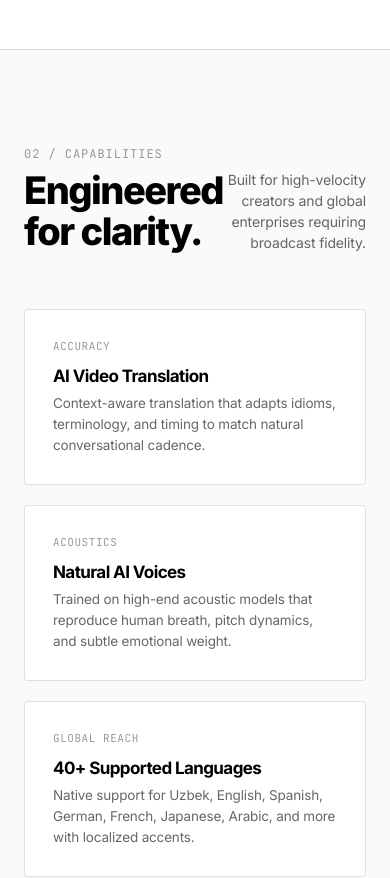
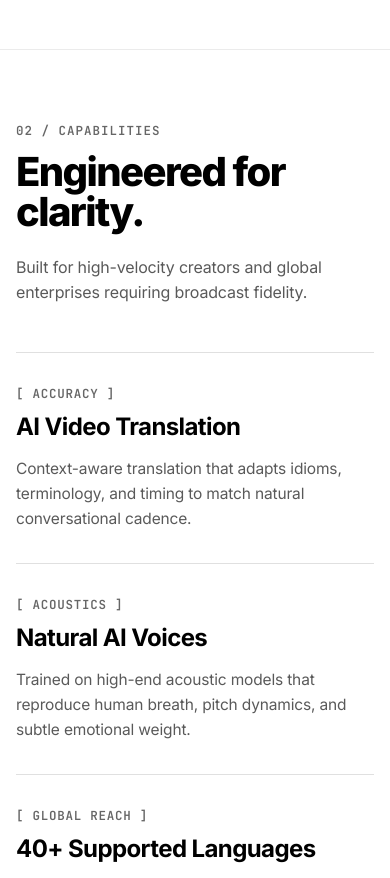
Before and after one commit to bahodr-dev/dubbing.io, a React (Vite) app: page / in a window 390 px wide. Shown: the part 2840-3718 px from the top of the page. Built offline with nearby package versions, Linux system fonts and the light colour scheme.

Commit message:
feat(tech-specs): redesign Features section into high-end architectural technical specification rows

```diff
--- a/src/index.css
+++ b/src/index.css
@@ -544,7 +544,8 @@ h1, h2, h3, h4, h5, h6 {
   .hero-stagger-2,
   .hero-stagger-3,
   .hero-stagger-4,
-  .hero-stagger-5 {
+  .hero-stagger-5,
+  .tech-spec-row {
     animation: none !important;
     transform: none !important;
     opacity: 1 !important;
@@ -588,6 +589,80 @@ h1, h2, h3, h4, h5, h6 {
   justify-content: center;
   padding: 0 8px;
   min-width: 90px;
+}
+
+/* Technical Specification / Features Section System */
+.tech-spec-section {
+  padding: 160px 0;
+  background-color: var(--c-white);
+  border-top: var(--border-subtle);
+}
+
+.tech-spec-container {
+  max-width: 1440px;
+  margin: 0 auto;
+  padding: 0 48px;
+}
+
+.tech-spec-header {
+  margin-bottom: 72px;
+}
+
+.tech-spec-row {
+  display: grid;
+  grid-template-columns: 140px minmax(280px, 0.9fr) minmax(320px, 1.2fr);
+  align-items: baseline;
+  gap: 36px;
+  padding: 44px 0;
+  min-height: 160px;
+  border-top: 1px solid rgba(0, 0, 0, 0.12);
+  background-color: var(--c-white);
+  transition: background-color 180ms ease-out, border-color 180ms ease-out;
+}
+
+.tech-spec-row:last-child {
+  border-bottom: 1px solid rgba(0, 0, 0, 0.12);
+}
+
+.tech-spec-row:hover {
+  background-color: rgba(0, 0, 0, 0.015);
+  border-top-color: rgba(0, 0, 0, 0.45);
+}
+
+.tech-spec-tag {
+  font-family: var(--font-mono);
+  font-size: 12.5px;
+  font-weight: 600;
+  letter-spacing: 0.06em;
+  color: var(--black-60);
+  display: inline-flex;
+  align-items: center;
+  transition: transform 180ms ease-out, color 180ms ease-out;
+}
+
+.tech-spec-row:hover .tech-spec-tag {
+  transform: translateX(4px);
+  color: var(--black-100);
+}
+
+.tech-spec-title {
+  font-size: clamp(24px, 2.6vw, 34px);
+  font-weight: 700;
+  letter-spacing: -0.025em;
+  line-height: 1.12;
+  color: var(--black-100);
+}
+
+.tech-spec-desc {
+  font-size: 16.5px;
+  line-height: 1.6;
+  color: var(--black-65);
+  max-width: 540px;
+  transition: color 180ms ease-out;
+}
+
+.tech-spec-row:hover .tech-spec-desc {
+  color: var(--black-90);
 }
 
 /* Video Player & Timeline Slider */
@@ -643,21 +718,42 @@ h1, h2, h3, h4, h5, h6 {
 
 /* Responsive Media Queries */
 @media (max-width: 1200px) {
+  .product-visual-container,
+  .tech-spec-container {
+    padding: 0 32px;
+  }
   .product-visual-container {
-    padding: 0 32px;
     margin-top: 72px;
     margin-bottom: 96px;
   }
   .product-transformation-grid {
     gap: 24px;
   }
+  .tech-spec-row {
+    grid-template-columns: 120px 1fr 1.2fr;
+    gap: 28px;
+  }
 }
 
 @media (max-width: 900px) {
-  .product-visual-container {
+  .product-visual-container,
+  .tech-spec-container {
     padding: 0 24px;
-    margin-top: 56px;
-    margin-bottom: 80px;
+  }
+  .tech-spec-section {
+    padding: 96px 0;
+  }
+  .tech-spec-header {
+    margin-bottom: 48px;
+  }
+  .tech-spec-row {
+    grid-template-columns: 100px 1fr;
+    gap: 20px;
+    padding: 36px 0;
+  }
+  .tech-spec-desc {
+    grid-column: 2 / -1;
+    margin-top: 4px;
   }
   .product-transformation-grid {
     grid-template-columns: 1fr;
@@ -667,6 +763,28 @@ h1, h2, h3, h4, h5, h6 {
     transform: rotate(90deg);
     padding: 16px 0;
     min-width: auto;
+  }
+}
+
+@media (max-width: 600px) {
+  .tech-spec-section {
+    padding: 72px 0;
+  }
+  .tech-spec-container {
+    padding: 0 16px;
+  }
+  .tech-spec-row {
+    grid-template-columns: 1fr;
+    gap: 10px;
+    padding: 32px 0;
+  }
+  .tech-spec-desc {
+    grid-column: 1 / -1;
+    margin-top: 6px;
+    font-size: 15.5px;
+  }
+  .tech-spec-title {
+    font-size: 24px;
   }
 }
 
--- a/src/views/LandingView.tsx
+++ b/src/views/LandingView.tsx
@@ -567,32 +567,51 @@ export const LandingView: React.FC<LandingViewProps> = ({
         </div>
       </section>
 
-      {/* 3. Features (Minimal Architectural Grid) */}
-      <section style={{
-        padding: '90px 0',
-        borderTop: 'var(--border-light)',
-        backgroundColor: 'var(--black-02)',
-      }}>
-        <div className="container-xl">
-          <div style={{ display: 'flex', alignItems: 'flex-end', justifyContent: 'space-between', marginBottom: '56px' }}>
-            <div>
-              <span className="mono" style={{ fontSize: '12px', textTransform: 'uppercase', letterSpacing: '0.08em', color: 'var(--black-40)' }}>
+      {/* 3. Technical / Features Specification Section */}
+      <section className="tech-spec-section">
+        <div className="tech-spec-container">
+          {/* Top Section Header */}
+          <div className="tech-spec-header">
+            <div style={{
+              display: 'flex',
+              flexDirection: 'column',
+              gap: '8px',
+            }}>
+              <span className="mono" style={{
+                fontSize: '12.5px',
+                fontWeight: 600,
+                textTransform: 'uppercase',
+                letterSpacing: '0.08em',
+                color: 'var(--black-60)',
+              }}>
                 02 / CAPABILITIES
               </span>
-              <h2 style={{ fontSize: '38px', fontWeight: 800, letterSpacing: '-0.04em', marginTop: '6px' }}>
+              <h2 style={{
+                fontSize: 'clamp(40px, 5.5vw, 68px)',
+                fontWeight: 800,
+                letterSpacing: '-0.04em',
+                lineHeight: 0.98,
+                color: 'var(--black-100)',
+                maxWidth: '900px',
+                marginTop: '4px',
+              }}>
                 Engineered for clarity.
               </h2>
+              <p style={{
+                fontSize: 'clamp(16px, 1.8vw, 18px)',
+                color: 'var(--black-65)',
+                maxWidth: '640px',
+                lineHeight: 1.55,
+                marginTop: '16px',
+                fontWeight: 400,
+              }}>
+                Built for high-velocity creators and global enterprises requiring broadcast fidelity.
+              </p>
             </div>
-            <p style={{ fontSize: '14px', color: 'var(--black-60)', maxWidth: '380px', textAlign: 'right' }}>
-              Built for high-velocity creators and global enterprises requiring broadcast fidelity.
-            </p>
           </div>
 
-          <div style={{
-            display: 'grid',
-            gridTemplateColumns: 'repeat(auto-fit, minmax(320px, 1fr))',
-            gap: '20px',
-          }}>
+          {/* Sequential Editorial Technical Specification Rows */}
+          <div>
             {[
               {
                 tag: 'ACCURACY',
@@ -625,23 +644,21 @@ export const LandingView: React.FC<LandingViewProps> = ({
                 desc: 'Download 1080p/4K master MP4 files, isolated WAV stems, or synchronized SRT/VTT subtitle packages.',
               },
             ].map((feat, idx) => (
-              <div
-                key={idx}
-                className="card"
-                style={{
-                  padding: '28px',
-                  borderRadius: 'var(--radius-sm)',
-                }}
-              >
-                <div className="mono" style={{ fontSize: '11px', color: 'var(--black-40)', marginBottom: '12px', letterSpacing: '0.05em' }}>
-                  {feat.tag}
+              <div key={idx} className="tech-spec-row">
+                {/* Column 1: Existing Identifier Tag */}
+                <div className="tech-spec-tag">
+                  [ {feat.tag} ]
                 </div>
-                <h3 style={{ fontSize: '17px', fontWeight: 700, marginBottom: '8px' }}>
+
+                {/* Column 2: Existing Feature Title */}
+                <div className="tech-spec-title">
                   {feat.title}
-                </h3>
-                <p style={{ fontSize: '13.5px', color: 'var(--black-60)', lineHeight: 1.55 }}>
+                </div>
+
+                {/* Column 3: Existing Technical Description */}
+                <div className="tech-spec-desc">
                   {feat.desc}
-                </p>
+                </div>
               </div>
             ))}
           </div>
```
